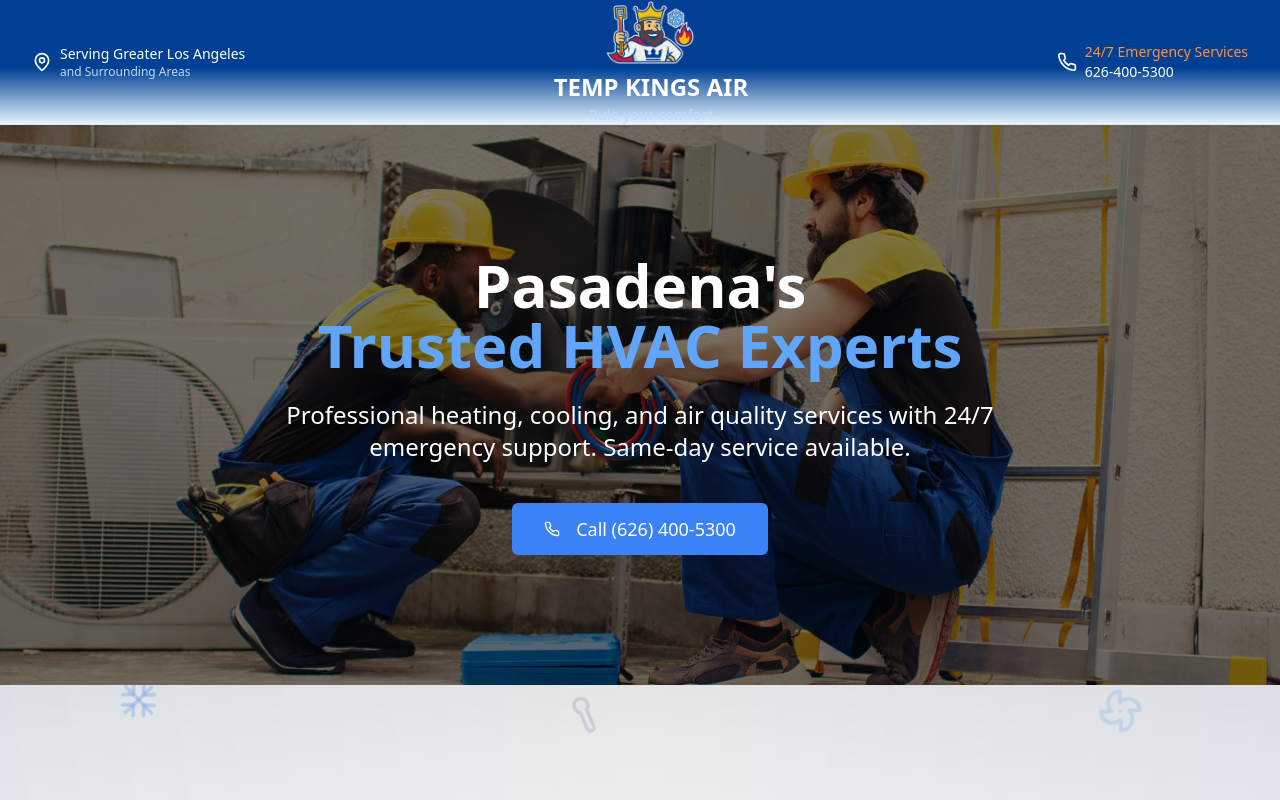
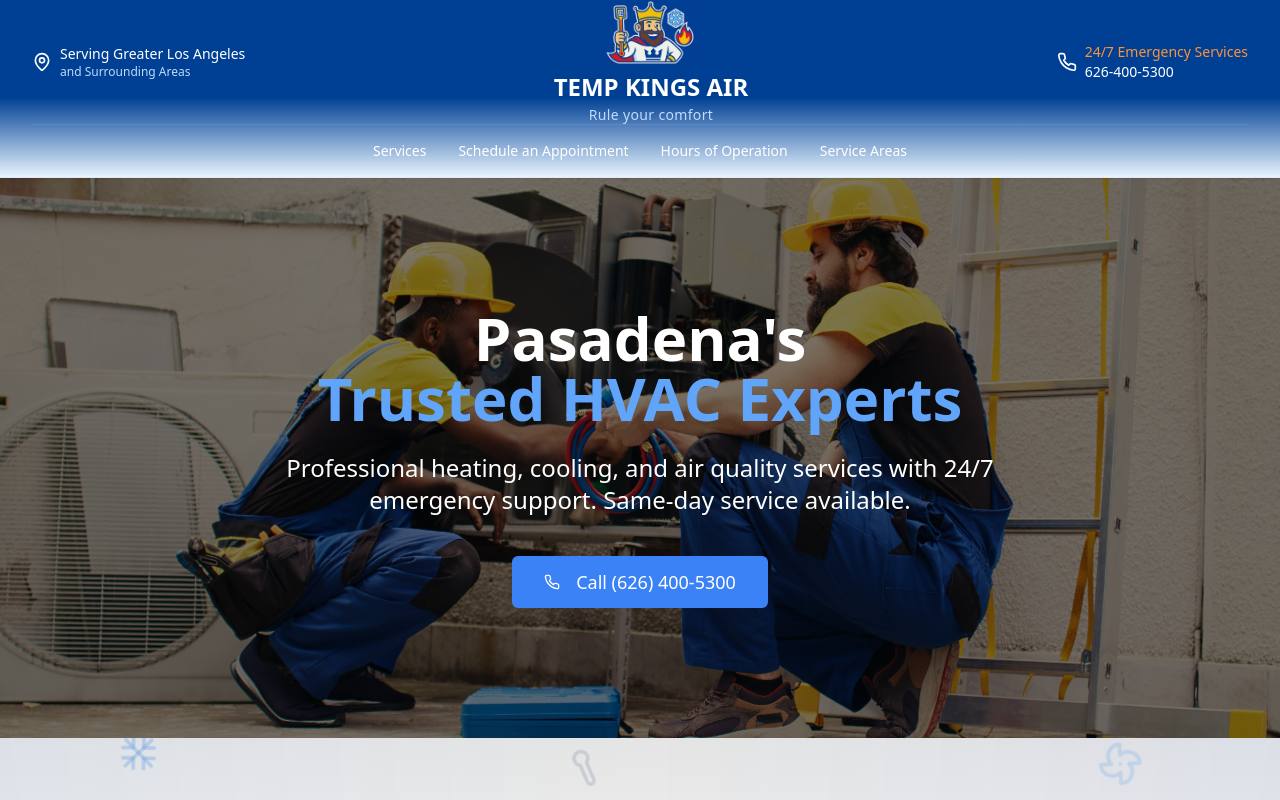
Before and after one commit to en20w/Temp-King-website, a React (Vite) app: page / in a window 1280 px wide. Shown: the top 800 px of the page. Built offline with nearby package versions, Linux system fonts and the light colour scheme.

Commit message:
Add navbar buttons
Added "Services", "Schedule an appointment", "Hours of operation", and "Service areas" buttons to the navbar.
-edited src/components/layout/Navbar.tsx

```diff
--- a/src/components/layout/Header.tsx
+++ b/src/components/layout/Header.tsx
@@ -57,6 +57,65 @@ const Header = () => {
             </div>
           </div>
 
+          {/* Navigation Bar */}
+          <div className="border-t border-blue-400/30">
+            <div className="flex items-center justify-center py-4 space-x-8">
+              <button
+                onClick={() => {
+                  const servicesSection = document.getElementById('services-section');
+                  if (servicesSection) {
+                    servicesSection.scrollIntoView({ behavior: 'smooth' });
+                  }
+                }}
+                className="text-white hover:text-blue-200 font-medium text-sm transition-colors duration-200"
+              >
+                Services
+              </button>
+              <button
+                onClick={() => {
+                  const scheduleSection = document.getElementById('schedule-appointment');
+                  if (scheduleSection) {
+                    scheduleSection.scrollIntoView({ behavior: 'smooth' });
+                  }
+                }}
+                className="text-white hover:text-blue-200 font-medium text-sm transition-colors duration-200"
+              >
+                Schedule an Appointment
+              </button>
+              <button
+                onClick={() => {
+                  // Find the Hours of Operation section by looking for the heading text
+                  const headings = document.querySelectorAll('h2, h3');
+                  let hoursSection = null;
+                  for (let heading of headings) {
+                    if (heading.textContent?.includes('Hours of Operation')) {
+                      hoursSection = heading.closest('section');
+                      break;
+                    }
+                  }
+                  if (hoursSection) {
+                    hoursSection.scrollIntoView({ behavior: 'smooth' });
+                  } else {
+                    // Fallback - scroll to bottom where hours section should be
+                    window.scrollTo({ top: document.body.scrollHeight, behavior: 'smooth' });
+                  }
+                }}
+                className="text-white hover:text-blue-200 font-medium text-sm transition-colors duration-200"
+              >
+                Hours of Operation
+              </button>
+              <button
+                onClick={() => {
+                  // For now, just scroll to top since service areas info isn't on page yet
+                  window.scrollTo({ top: 0, behavior: 'smooth' });
+                }}
+                className="text-white hover:text-blue-200 font-medium text-sm transition-colors duration-200"
+              >
+                Service Areas
+              </button>
+            </div>
+          </div>
+
         </div>
       </header>
     </>;
```
